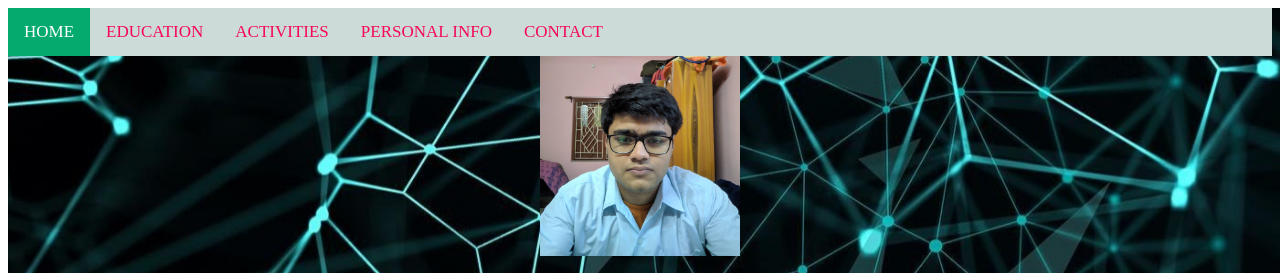
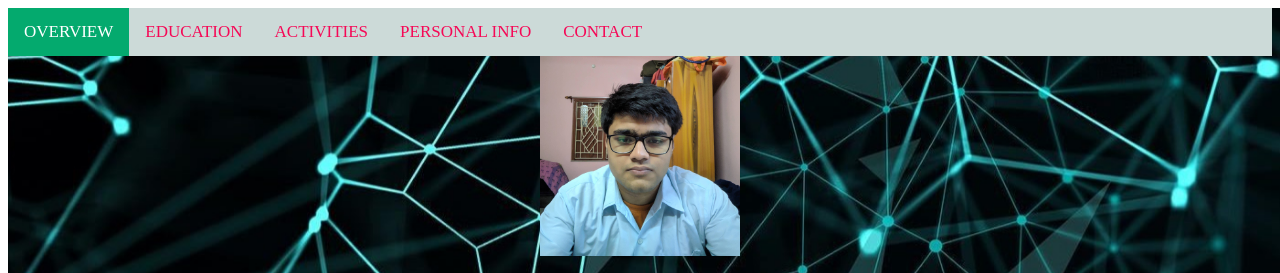
Before and after one commit to ParnabGhosh/My-Resume, a plain HTML site: page index.html in a window 1280 px wide. Shown: the top 273 px of the page. Drawn offline with Linux system fonts and the light colour scheme.

Commit message:
Update index.html

```diff
--- a/index.html
+++ b/index.html
@@ -336,7 +336,7 @@
 <body>
 
   <div class="topnav" id="myTopnav">
-    <a href="#home" class="active">HOME</a>
+    <a href="#home" class="active">OVERVIEW</a>
     <a href="#edu">EDUCATION</a>
     <a href="#activity">ACTIVITIES</a>
     <a href="#about">PERSONAL INFO</a>
```
